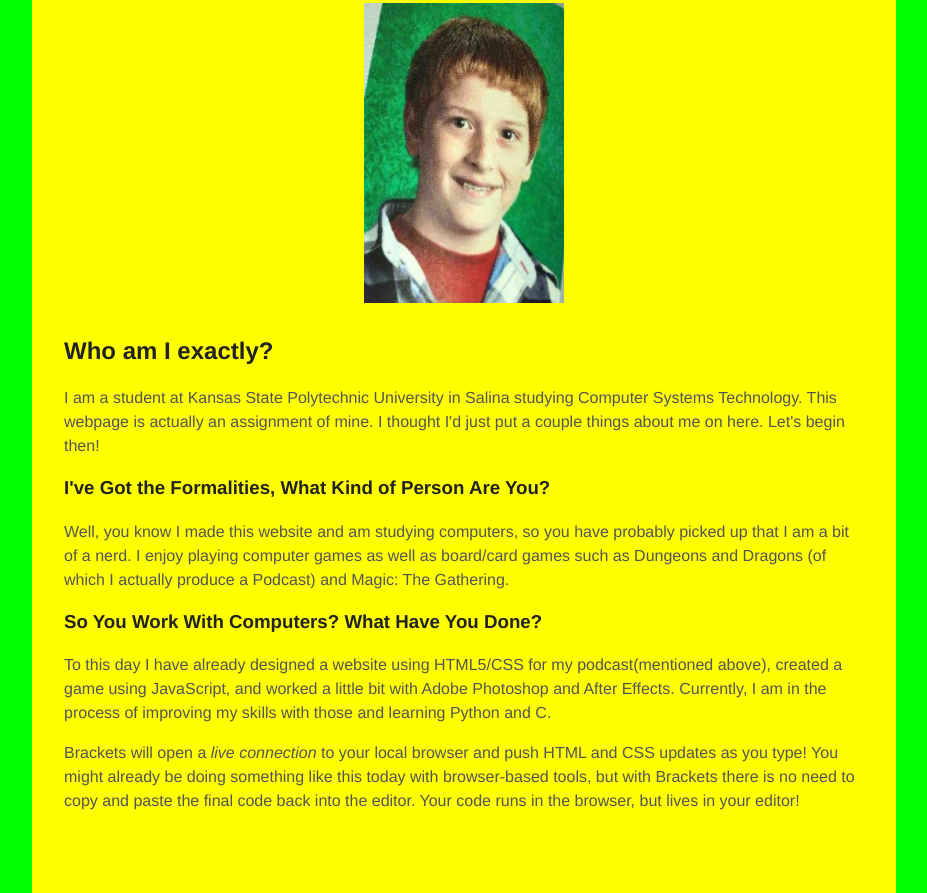
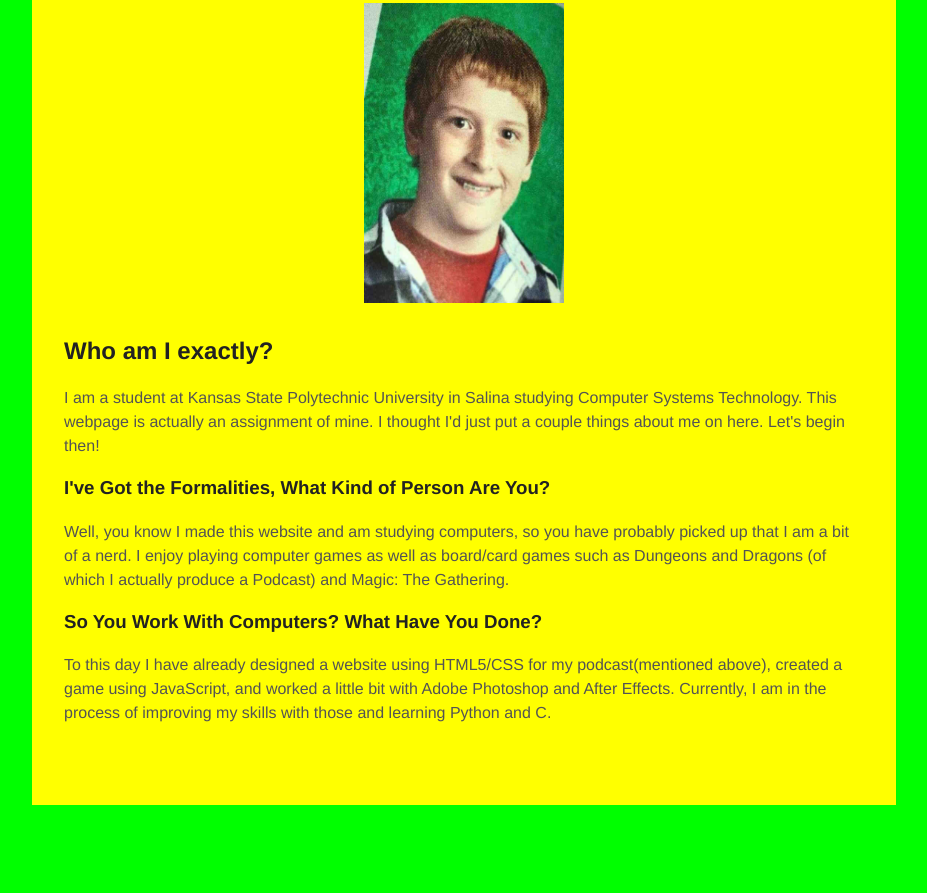
Before and after one commit to mdmoran/netlifyWebpage, a plain HTML site: page index.html in a window 1280 px wide. Shown: the part 113-1006 px from the top of the page, without its empty margins (176-1103 px from the left). After the commit the page ends 918 px from the top, so only its background shows below. Drawn offline with Linux system fonts and the light colour scheme.

```diff
--- a/index.html
+++ b/index.html
@@ -29,12 +29,7 @@
         <p>
            To this day I have already designed a website using HTML5/CSS for my podcast(mentioned above), created a game using JavaScript, and worked a little bit with Adobe Photoshop and After Effects. Currently, I am in the process of improving my skills with those and learning Python and C.
         </p>
-        <p>
-            Brackets will open a <em>live connection</em> to your local browser and push HTML and CSS updates as you
-            type! You might already be doing something like this today with browser-based tools, but with Brackets
-            there is no need to copy and paste the final code back into the editor. Your code runs in the
-            browser, but lives in your editor!
-        </p>
+
 
         </body>
 </html>
```
